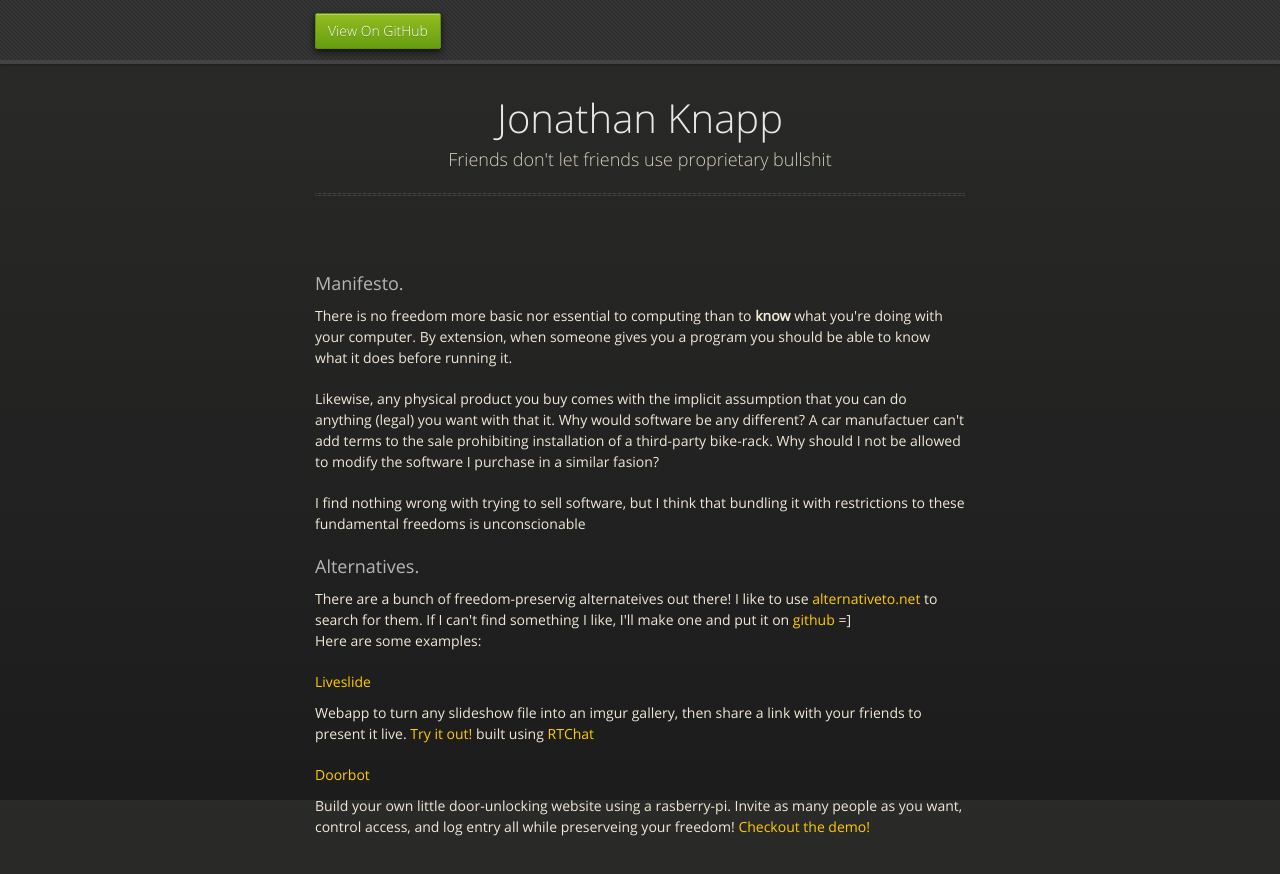
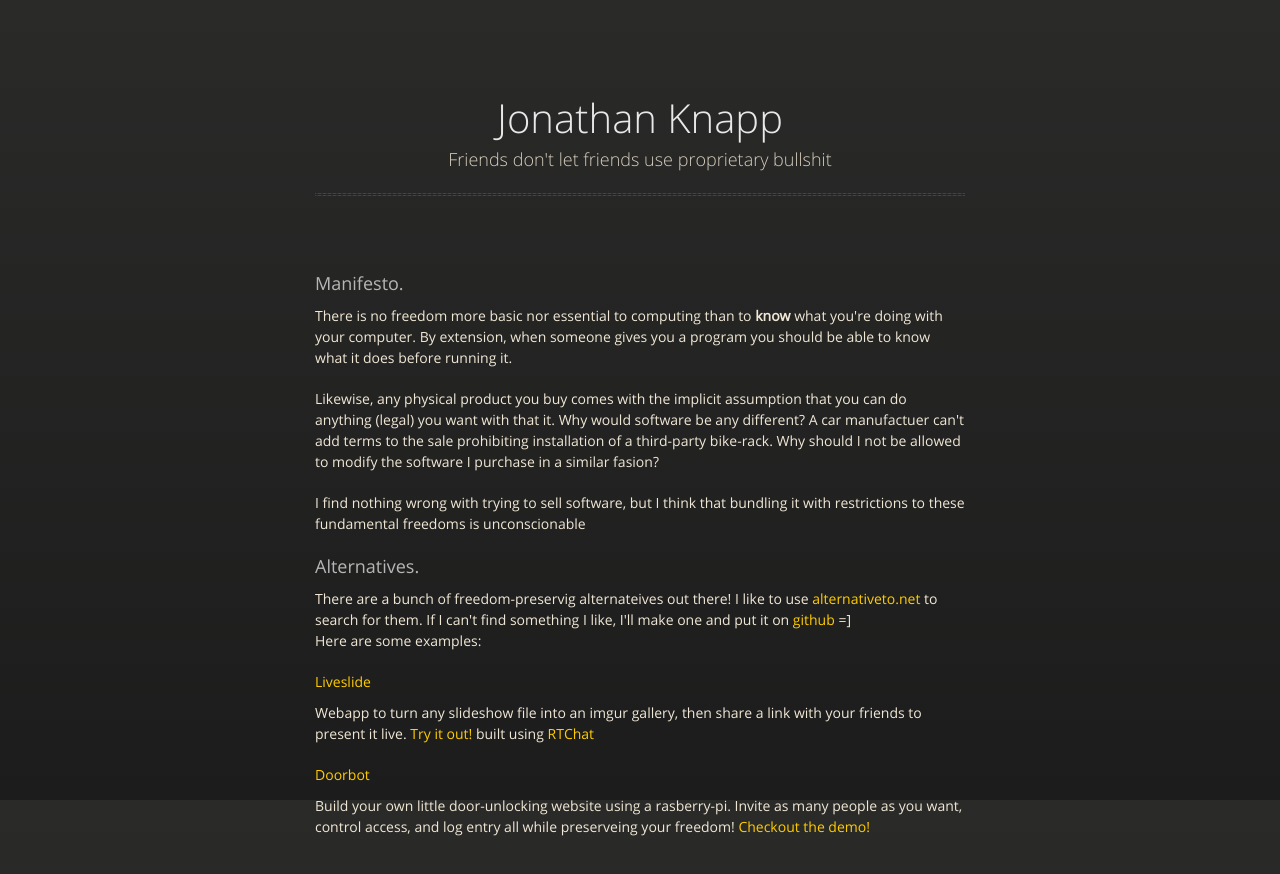
Before and after one commit to Thann/thann.github.com, a plain HTML site: page index.html in a window 1280 px wide. Drawn offline with nearby package versions, Linux system fonts and the light colour scheme.

Commit message:
end header

```diff
--- a/index.html
+++ b/index.html
@@ -18,7 +18,7 @@
 
   </head>
   <body>
-      <div id="header">
+      <!--<div id="header">
         <nav>
           <li class="fork"><a href="https://github.com/Thann">View On GitHub</a></li>
         </nav>
```
